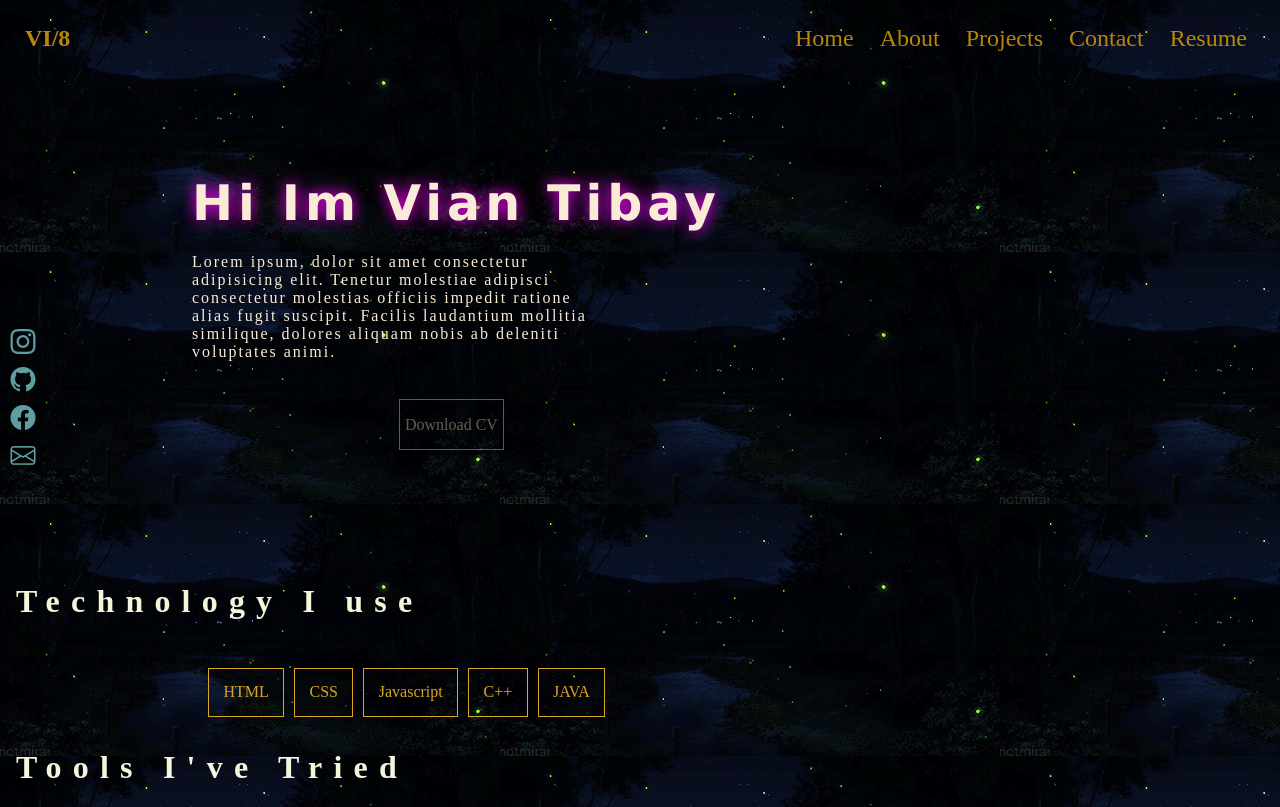
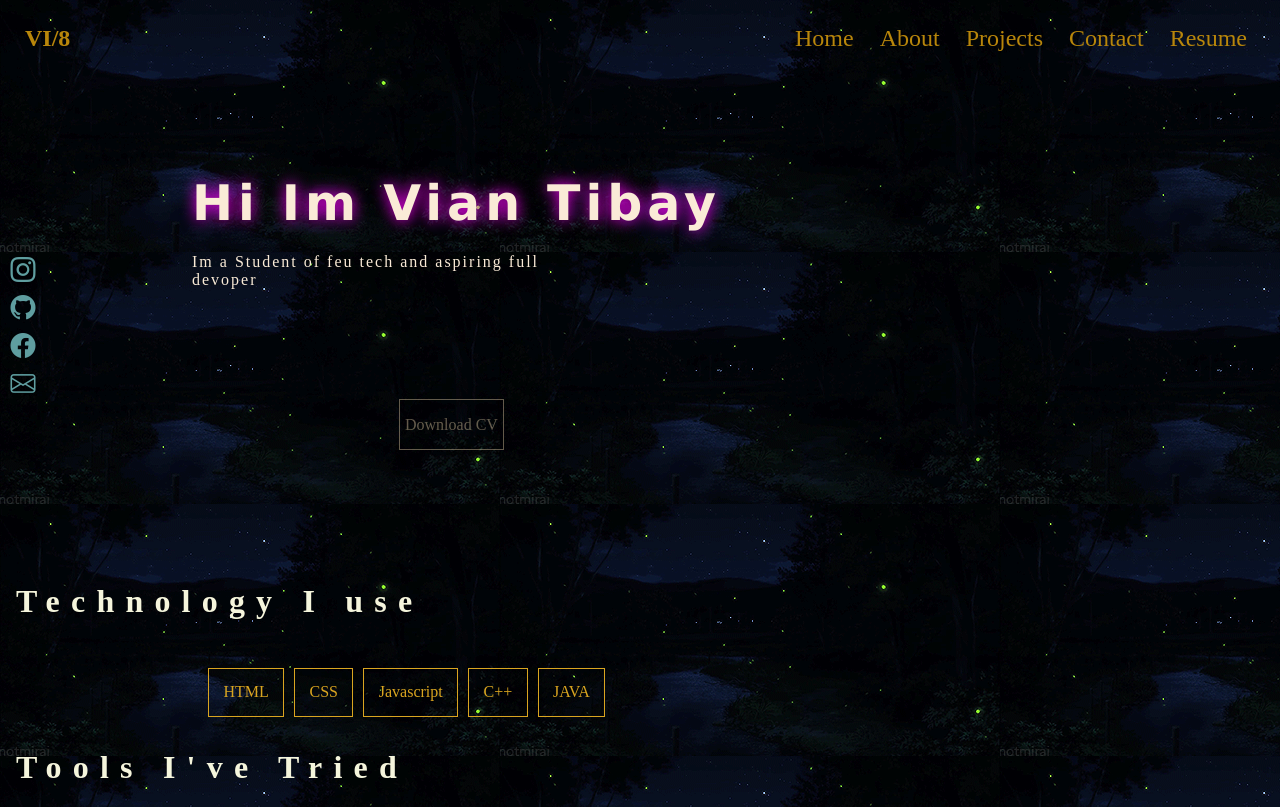
Before and after one commit to VianTibay/WD-Finals, a plain HTML site: page pages/About/index.html in a window 1280 px wide. Shown: the top 807 px of the page. Drawn offline with nearby package versions, Linux system fonts and the light colour scheme.

```diff
--- a/pages/About/index.html
+++ b/pages/About/index.html
@@ -40,7 +40,7 @@
             <!-- https://i.pinimg.com/564x/9e/0f/11/9e0f11d9a92e7a376bec94bd891e8736.jpg -->
             <div class="content reveal">
                 <h1>Hi Im Vian Tibay</h1>
-          <p>Lorem ipsum, dolor sit amet consectetur adipisicing elit. Tenetur molestiae adipisci consectetur molestias officiis impedit ratione alias fugit suscipit. Facilis laudantium mollitia similique, dolores aliquam nobis ab deleniti voluptates animi.</p>
+          <p>Im a Student  of feu tech and aspiring full devoper</p>
           <div class="socials reveal">
               <div class="links reveal">
                   <a href="#">
```
Also changed, not shown: pages/Projects/index.html (+1 -1 lines).
